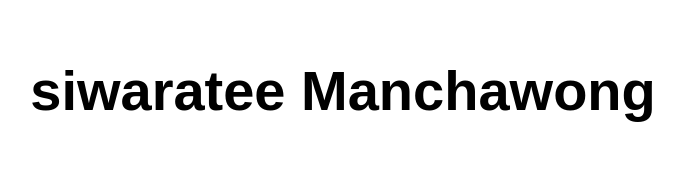
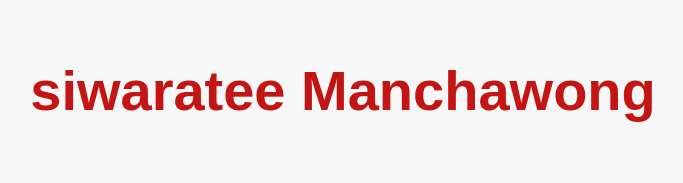
Before and after one commit to ketmanee27/webappkku1, a plain HTML site: page src/index.html in a window 1280 px wide. Shown: the whole page, without its empty margins (297-980 px from the left). Drawn offline with Linux system fonts and the light colour scheme.

Commit message:
Update styles.css

```diff
--- a/src/styles.css
+++ b/src/styles.css
@@ -6,7 +6,7 @@ html, body {
   margin: 0;
   border: 0;
   padding: 0;
-  background-color: #fff;
+  background-color: #f7f7f7;
 }
 
 main {
@@ -18,5 +18,5 @@ main {
 main > h1 {
   text-align: center;
   font-size: 3.5em;
-  color: c41515;
+  color: #c41515;
 }
```
